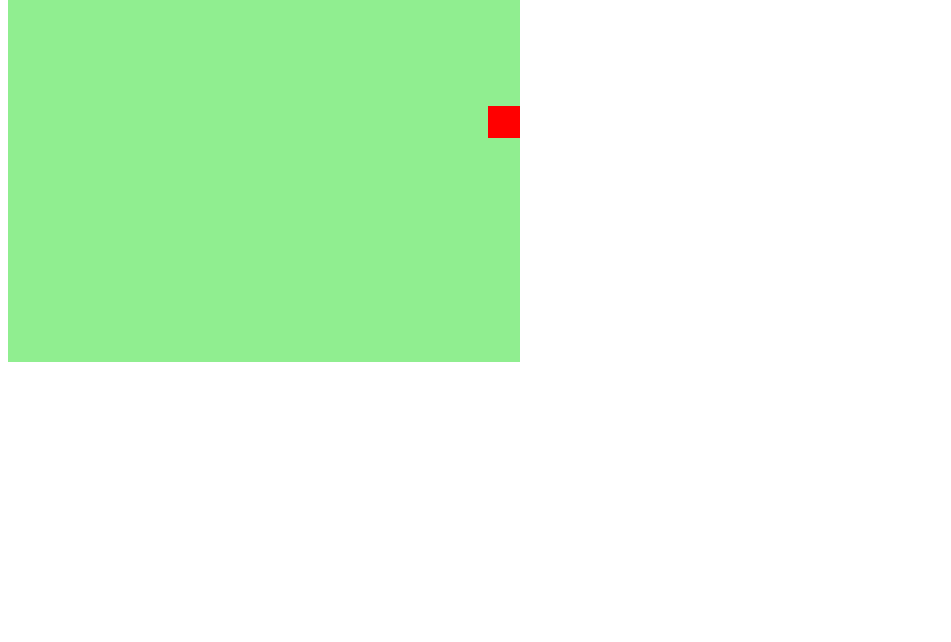
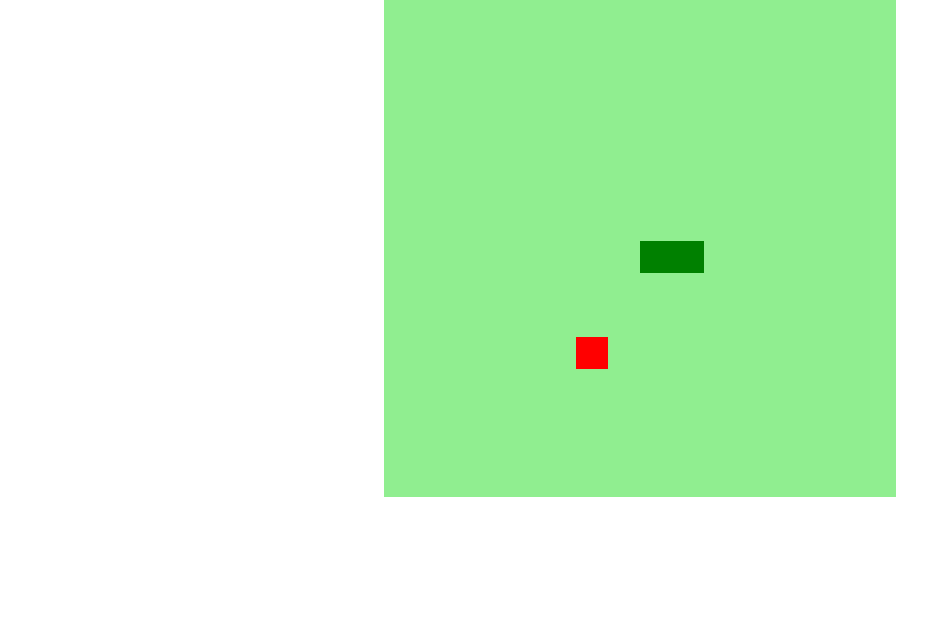
Before and after one commit to damarisdwayne/JogoDaCobrinha, a plain HTML site: page index.html in a window 1280 px wide. Shown: the part 158-800 px from the top of the page, without its empty margins (0-951 px from the left). Drawn offline with Linux system fonts and the light colour scheme.

Commit message:
adicionado estilo ao joguinho + joguinho finalizado

```diff
--- a/index.html
+++ b/index.html
@@ -9,6 +9,7 @@
     <title>Document</title>
 </head>
 <body>
+    <h1>SNAKE GAME</h1>
     <canvas id="snake" width="512" height="512"></canvas>
 </body>
 </html>
--- a/script.js
+++ b/script.js
@@ -9,37 +9,50 @@ snake[0] = {
 
 let direction = "right";
 let food = {
-    x: Math.floor(Math.random() * 15 + 1) * box ,
+    x: Math.floor(Math.random() * 15 + 1) * box,
     y: Math.floor(Math.random() * 15 + 1) * box
 }
 
-function criarBG(){
-    context.fillStyle ="lightgreen"
+function criarBG() {
+    context.fillStyle = "lightgreen"
     context.fillRect(0, 0, 16 * box, 16 * box)
 }
 
-function criarCobrinha(){
-    for(i = 0; i < snake.length; i++){
+function criarCobrinha() {
+    for (i = 0; i < snake.length; i++) {
         context.fillStyle = "green"
         context.fillRect(snake[i].x, snake[i].y, box, box)
     }
 }
 
-function drawFood(){
+function drawFood() {
     context.fillStyle = "red"
     context.fillRect(food.x, food.y, box, box)
 }
 
 document.addEventListener('keydown', update)
 
-function update(event){
-    if(event.keyCode == 37 && direction != "right") direction = "left"
-    if(event.keyCode == 38 && direction != "down") direction = "up"
-    if(event.keyCode == 39 && direction != "left") direction = "right"
-    if(event.keyCode == 40 && direction != "up") direction = "down"
+function update(event) {
+    if (event.keyCode == 37 && direction != "right") direction = "left"
+    if (event.keyCode == 38 && direction != "down") direction = "up"
+    if (event.keyCode == 39 && direction != "left") direction = "right"
+    if (event.keyCode == 40 && direction != "up") direction = "down"
 }
 
-function iniciarJogo(){
+function iniciarJogo() {
+
+    if (snake[0].x > 15 * box && direction == "right") snake[0].x = 0
+    if (snake[0].x < 0 && direction == "left") snake[0].x = 16 * box
+    if (snake[0].y > 15 * box && direction == "down") snake[0].y = 0
+    if (snake[0].y < 0 && direction == "up") snake[0].y = 16 * box
+
+    for(i = 1; i < snake.length; i ++){
+        if(snake[0].x == snake[i].x && snake[0].y == snake[i].y){
+            clearInterval(jogo)
+            alert("Game Over :(")
+        }
+    }
+
     criarBG()
     criarCobrinha()
     drawFood()
@@ -47,12 +60,17 @@ function iniciarJogo(){
     let snakeX = snake[0].x
     let snakeY = snake[0].y
 
-    if(direction == "right") snakeX += box
-    if(direction == "left") snakeX -= box
-    if(direction == "up") snakeY -= box
-    if(direction == "down") snakeY += box
+    if (direction == "right") snakeX += box
+    if (direction == "left") snakeX -= box
+    if (direction == "up") snakeY -= box
+    if (direction == "down") snakeY += box
 
-    snake.pop();
+    if (snakeX != food.x || snakeY != food.y) {
+        snake.pop();
+    } else {
+        food.x = Math.floor(Math.random() * 15 + 1) * box,
+            food.y = Math.floor(Math.random() * 15 + 1) * box
+    }
 
     let newHead = {
         x: snakeX,
--- a/style.css
+++ b/style.css
@@ -0,0 +1,16 @@
+*{
+    margin: 0;
+    padding: 0;
+    box-sizing: border-box;
+    font-family: Arial, Helvetica, sans-serif;
+}
+
+body{
+    height: 95vh;
+    width: 95;
+    display: flex;
+    justify-content: center;
+    align-items: center;
+    flex-direction: column;
+    color:  rgb(44, 139, 44);
+}
```
